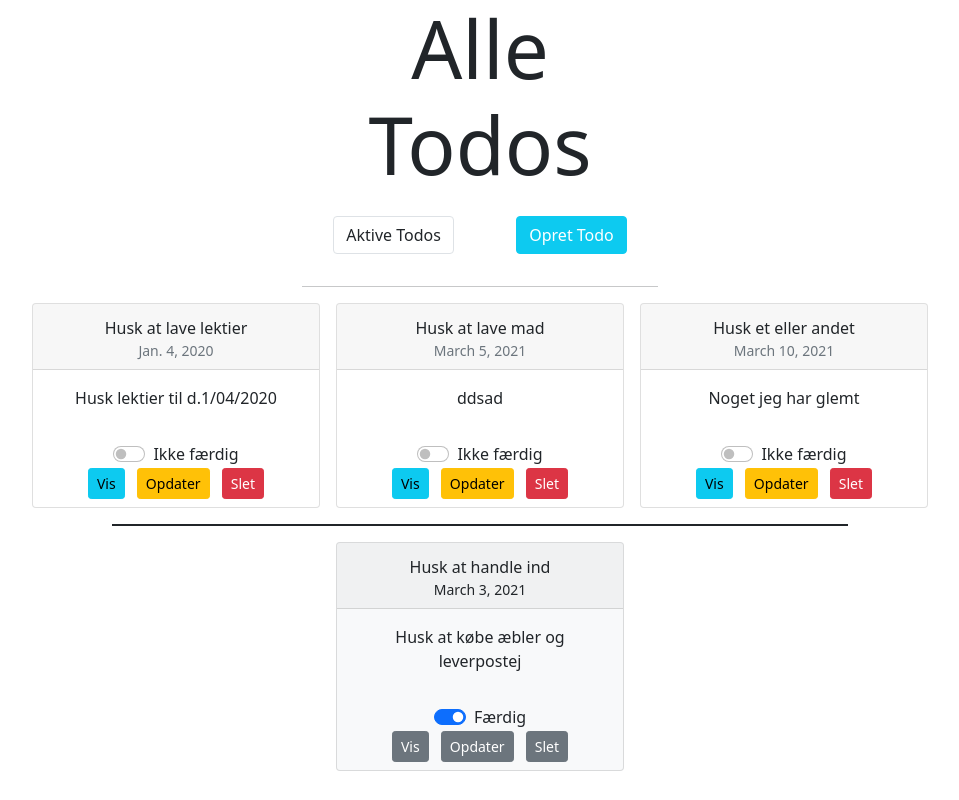
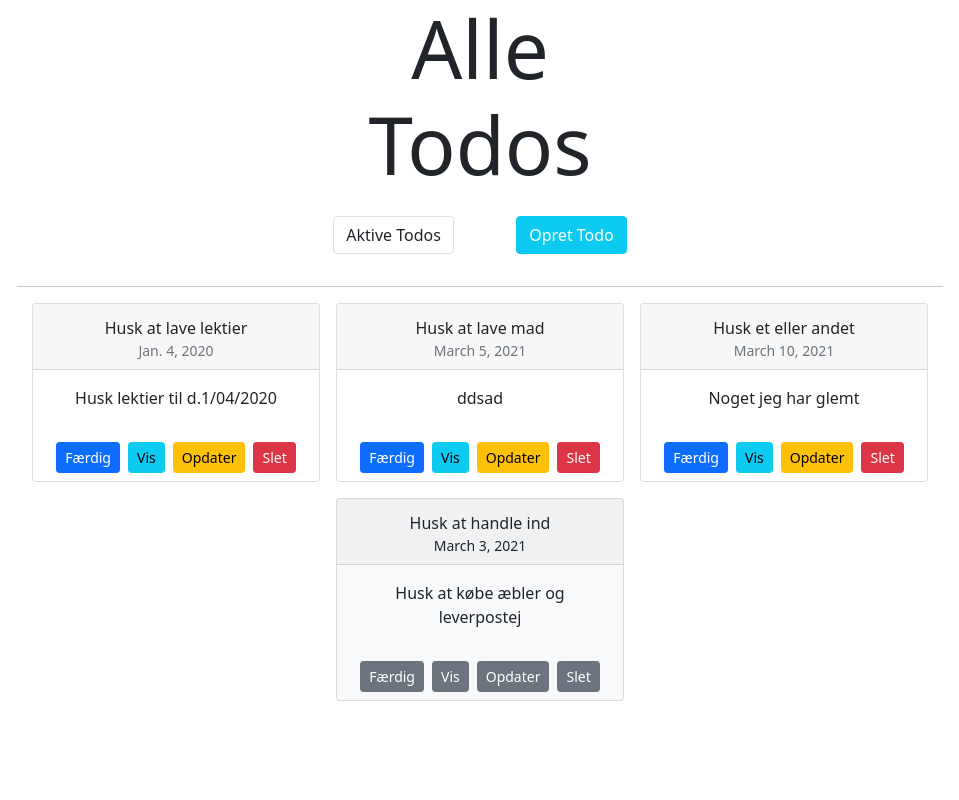
Before and after one commit to atikabdullah/django-todo, a Django app: page / in a window 1280 px wide. Shown: the whole page, without its empty margins (160-1119 px from the left). Run offline with Django 3.2, Linux system fonts and the light colour scheme; data comes from the database, SQL or seed files in the repository; both versions use the stored data as it was after the commit.

Commit message:
Misc changes.

```diff
--- a/todo/templates/todo/todo_list.html
+++ b/todo/templates/todo/todo_list.html
@@ -7,6 +7,10 @@
                 <a class="btn btn-disabled rounded mb-3 text-center border border-black" disabled>Aktive Todos</a>
                 <a class="btn btn-info rounded text-white mb-3 text-center" href="/create">Opret Todo</a>
             </div>
+        </div>
+    </div>
+    <div class="row">
+        <div class="col-10 offset-1">
             <hr>
         </div>
     </div>
@@ -14,7 +18,7 @@
         <div class="col-10 offset-1 d-flex flex-wrap justify-content-center">
             {% for todo in todo_lists %}
                 {% if todo.checked is False %}
-                    <div class="card text-center mb-3 mx-2"  style="min-width: 18rem; max-width: 18rem;">
+                    <div class="card text-center mb-3 mx-2" style="min-width: 18rem; max-width: 18rem;">
                         <div class="card-header">
                             <div class="card-title my-1 text-truncate">
                                 {{ todo }}
@@ -27,15 +31,11 @@
                         <div class="card-body">
                             <p>{{ todo.description }}</p>
                         </div>
-                        <div class="mb-2 mx-2">
+                        <div class="mb-2 mx-2 d-flex justify-content-center">
                             <form method="post" action="/{{ todo.id }}/check/">
                                 {% csrf_token %}
-                                <div class="form-check form-switch">
-                                    <label>
-                                        Ikke færdig
-                                        <input name="{{ todo.checked }}" id="{{ todo.checked }}" onchange="this.form.submit()" type="checkbox" class="form-check-input" {% if todo.checked %}checked {% else %}{% endif %}>
-                                    </label>
-                                </div>
+                                <input name="{{ todo.checked }}" id="{{ todo.checked }}" onchange="this.form.submit()" type="checkbox" class="btn-check" autocomplete="off">
+                                <label class="btn btn-sm btn-primary mx-1" for="{{ todo.checked }}">Færdig</label>
                             </form>
                             <a class="btn btn-sm btn-info mx-1" href="/{{ todo.id }}/">Vis</a>
                             <a class="btn btn-sm btn-warning mx-1" href="{{ todo.id }}/update/">Opdater</a>
@@ -44,11 +44,6 @@
                     </div>
                 {% endif %}
             {% endfor %}
-        </div>
-        <div class="col-8 offset-2">
-            <div class="border border-bottom border-dark mb-3"></div>
-        </div>
-        <div class="col-10 offset-1 d-flex flex-wrap justify-content-center">
             {% for todo in todo_lists %}
                 {% if todo.checked is True %}
                     <div class="card text-dark bg-light text-center mb-3 mx-2" style="min-width: 18rem; max-width: 18rem;">
@@ -64,14 +59,11 @@
                         <div class="card-body">
                             <p>{{ todo.description }}</p>
                         </div>
-                        <div class="mb-2 mx-2">
+                        <div class="mb-2 mx-2 d-flex justify-content-center">
                             <form method="post" action="/{{ todo.id }}/check/">
                                 {% csrf_token %}
-                                <div class="form-check form-switch">
-                                    <label>Færdig
-                                        <input name="{{ todo.checked }}" id="{{ todo.checked }}" onchange="this.form.submit()" type="checkbox" class="form-check-input" {% if todo.checked %}checked {% else %}{% endif %}>
-                                    </label>
-                                </div>
+                                <input name="{{ todo.checked }}" id="{{ todo.checked }}" onchange="this.form.submit()" type="checkbox" class="btn-check">
+                                <label class="btn btn-sm btn-secondary mx-1" for="{{ todo.checked }}">Færdig</label>
                             </form>
                             <a class="btn btn-sm btn-secondary mx-1" href="/{{ todo.id }}/">Vis</a>
                             <a class="btn btn-sm btn-secondary mx-1" href="{{ todo.id }}/update/">Opdater</a>
```
Also changed, not shown: db.sqlite3.
